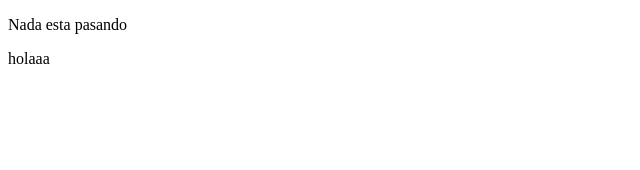
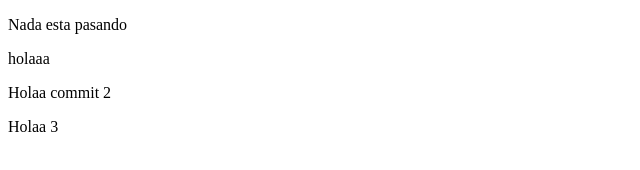
Before and after one commit to adri001Real/test-repositorio, a plain HTML site: page index.html in a window 1280 px wide. Shown: the whole page, without its empty margins (0-640 px from the left). Drawn offline with Linux system fonts and the light colour scheme.

Commit message:
commiti One piece

```diff
--- a/index.html
+++ b/index.html
@@ -14,5 +14,7 @@
 
 <p>holaaa</p>
 
+<p>Holaa commit 2</p>
+<p>Holaa 3</p>
 </body>
 </html>
```
